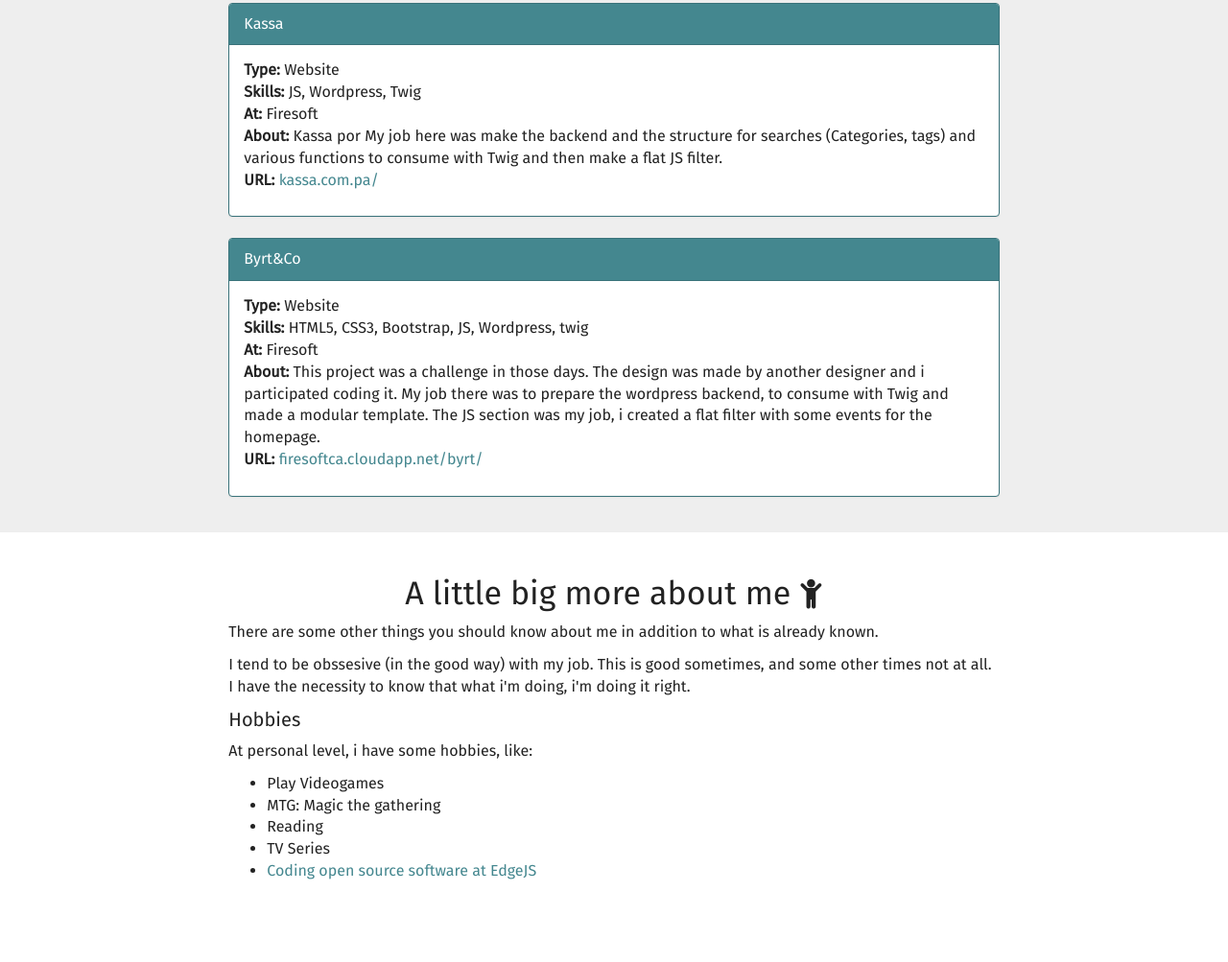
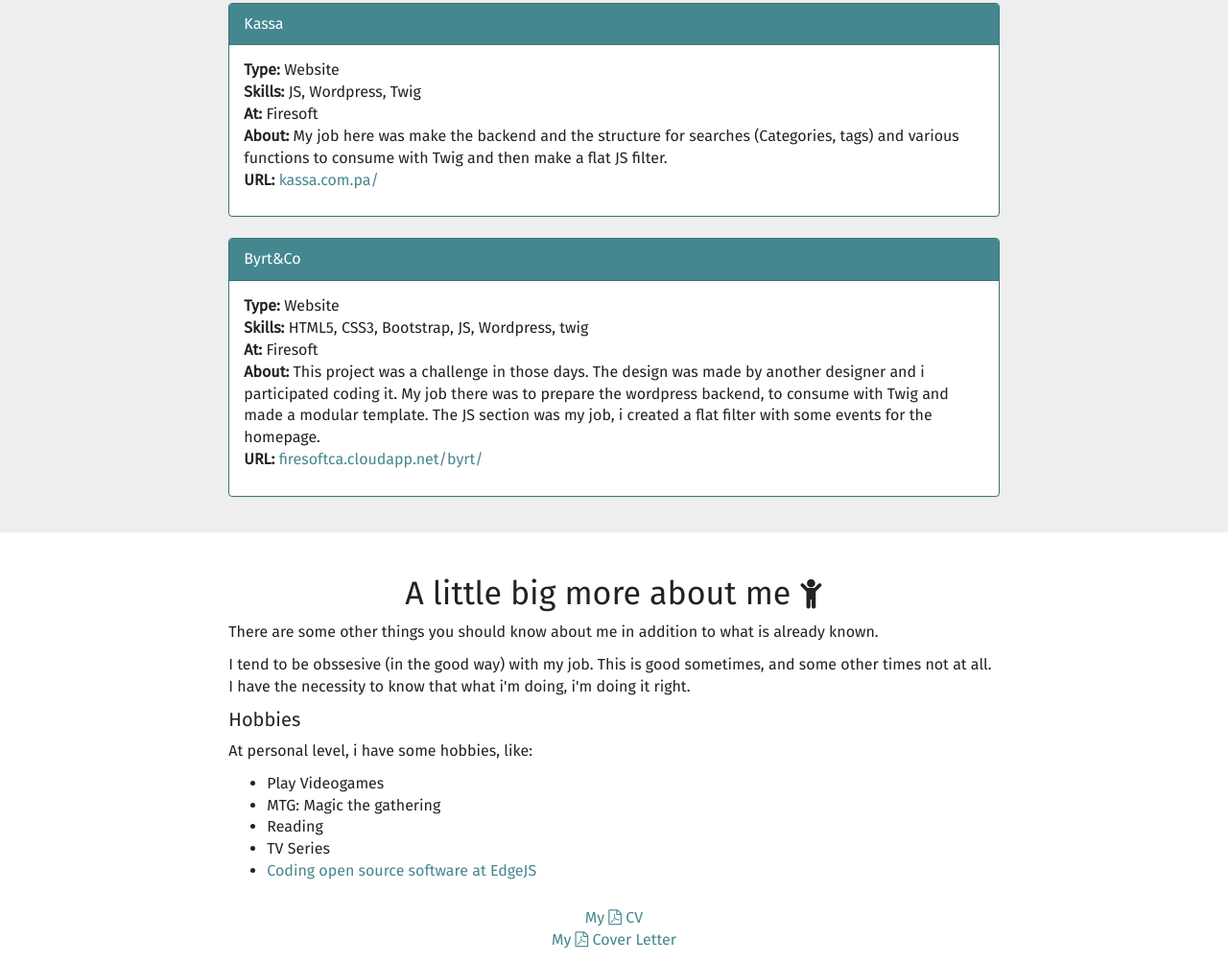
Before and after one commit to nanotime/nanotime.github.io, a website: page index.html in a window 1280 px wide. Shown: the part 2397-3400 px from the top of the page at 96% size. Before the commit the page ends 3343 px from the top, so only its background shows below. Drawn offline with Linux system fonts and the light colour scheme; a web font is replaced by a local one.

Commit message:
Downloads and some fixes

```diff
--- a/css/dev/style.styl
+++ b/css/dev/style.styl
@@ -23,3 +23,6 @@
   margin-top 3%
   font-size 25px
   text-align center
+
+.btn-one
+  margin-right 5px
--- a/index.html
+++ b/index.html
@@ -199,7 +199,7 @@
                                 <li><b>Type:</b> Website</li>
                                 <li><b>Skills:</b> JS, Wordpress, Twig</li>
                                 <li><b>At:</b> Firesoft</li>
-                                <li><b>About:</b> Kassa por My job here was make the backend and the structure for searches (Categories, tags) and various functions to consume with Twig and then make a flat JS filter.</li>
+                                <li><b>About:</b> My job here was make the backend and the structure for searches (Categories, tags) and various functions to consume with Twig and then make a flat JS filter.</li>
                                 <li><b>URL:</b> <a href="http://kassa.com.pa/" target="_blank">kassa.com.pa/</a></li>
                             </ul>
                         </div>
@@ -242,8 +242,17 @@
 
     </div>
     <!-- container -->
-    <footer class="container-fluid visible-xs visible-sm">
-        <h3 class="text-center"><a href="#" data-scroll>It's a long way, to the top <i class="fa fa-music"></i></a></h3>
+    <footer class="container-fluid">
+        <ul class="list-unstyled text-center">
+            <li>
+                <a href="donwloads/cv.pdf" target="_blank">My <i class="fa fa-file-pdf-o"></i> CV </a>
+            </li>
+            <li>
+                <a href="donwloads/cover_letter.pdf" target="_blank">My <i class="fa fa-file-pdf-o"></i> Cover Letter</a>
+            </li>
+        </ul>
+
+            <a href="#" data-scroll class="btn btn-default visible-xs visible-sm">It's a long way, to the top <i class="fa fa-music"></i></a>
     </footer>
     <script src="js/vendor/jquery.min.js"></script>
     <script src="js/vendor/bootstrap.min.js"></script>
```
Also changed, not shown: css/style.css, 2 other files.
